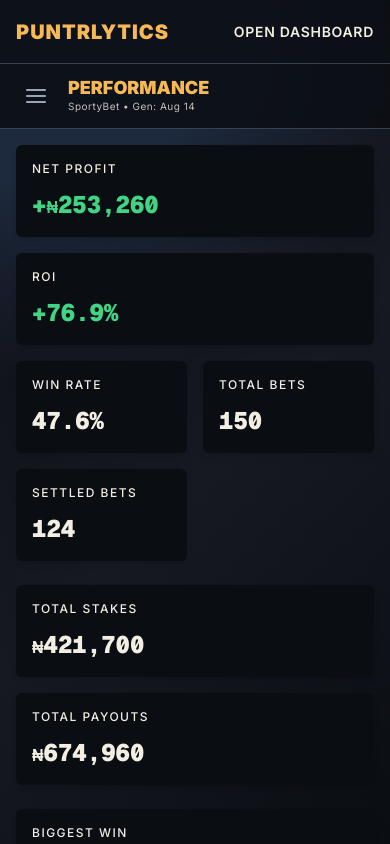
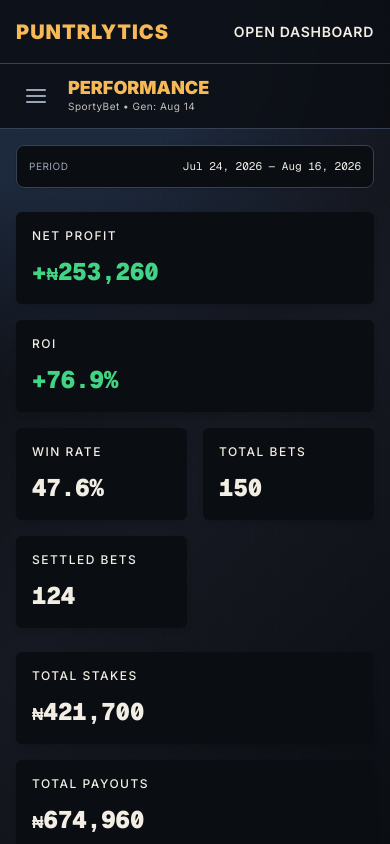
Before and after one commit to Blazing-Mike/puntrlytics, a Next.js app: page /demo in a window 390 px wide. Built offline with nearby package versions, Linux system fonts and the light colour scheme.

Commit message:
feat: add ReportView component for visualizing betting statistics and performance trends

```diff
--- a/src/components/dashboard/ReportView.tsx
+++ b/src/components/dashboard/ReportView.tsx
@@ -107,6 +107,16 @@ export function ReportView({ reportData, showShare = true, onToggleSidebar }: {
 
       <div className="flex-1 overflow-y-auto">
         <div className="p-4 md:p-8 space-y-6 md:space-y-8 min-h-full">
+          {/* Mobile Period Display */}
+          <div className="md:hidden flex items-center justify-between rounded-lg border border-rule bg-background p-3 shadow-sm">
+            <span className="font-utility text-[10px] tracking-wider text-faint uppercase">
+              Period
+            </span>
+            <span className="font-mono text-[11px] text-ink">
+              {report.period.first ? dayjs(report.period.first).format("MMM D, YYYY") : "?"} — {report.period.last ? dayjs(report.period.last).format("MMM D, YYYY") : "?"}
+            </span>
+          </div>
+
           {/* Top KPIs */}
           <section className="grid grid-cols-2 gap-4 md:grid-cols-4 lg:grid-cols-5">
             <div className="col-span-2 md:col-span-1">
```
